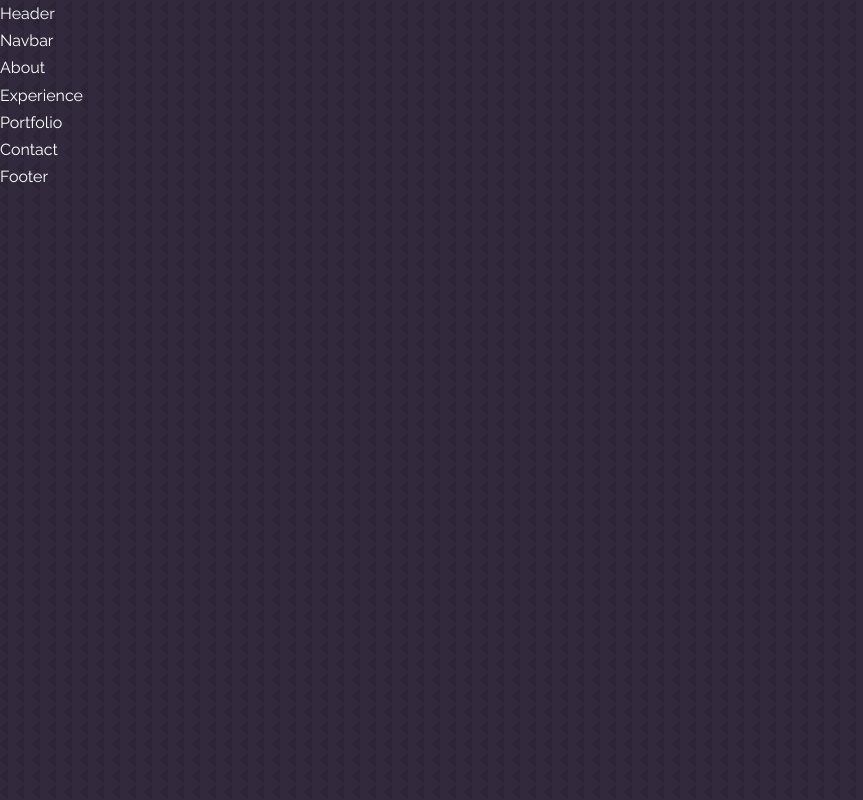
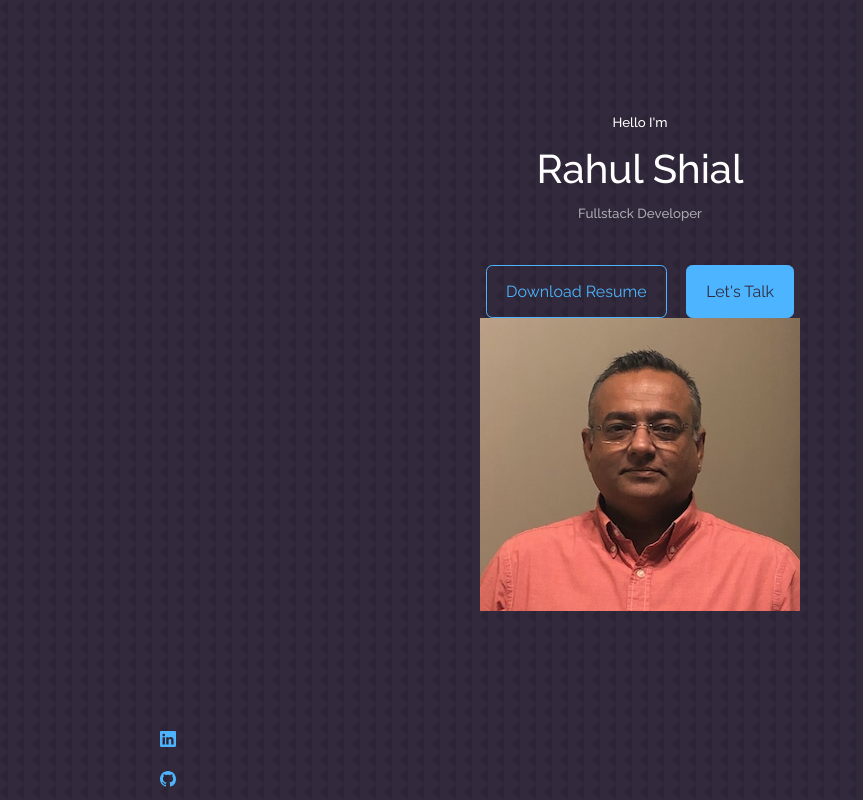
Before and after one commit to rahulshial/portfolio-vite, a React (Vite) app: page / in a window 1280 px wide. Shown: the top 800 px of the page, without its empty margins (0-863 px from the left). Built offline with nearby package versions, Linux system fonts and the light colour scheme.

Commit message:
header section layout

```diff
--- a/package.json
+++ b/package.json
@@ -13,6 +13,7 @@
     "@types/styled-components": "^5.1.26",
     "react": "^18.2.0",
     "react-dom": "^18.2.0",
+    "react-icons": "^4.4.0",
     "react-router-dom": "^6.3.0"
   },
   "devDependencies": {
--- a/src/components/Header/Header.css
+++ b/src/components/Header/Header.css
@@ -0,0 +1,30 @@
+header {
+  height: 100vh;
+  padding-top: 7rem;
+  overflow: hidden;
+}
+
+.header__container {
+  text-align: center;
+  height: 100%;
+  position: relative;
+}
+
+/* CTA */
+.cta {
+  margin-top: 2.5rem;
+  display: flex;
+  gap: 1.2rem;
+  justify-content: center;
+}
+
+/* SOCIALS */
+.header__socials {
+  display: flex;
+  flex-direction: column;
+  align-items: center;
+  gap: 0.8rem;
+  position: absolute;
+  left: 0;
+  bottom: 0.3rem;;
+}
--- a/src/components/Header/Header.tsx
+++ b/src/components/Header/Header.tsx
@@ -1,9 +1,26 @@
 import React from 'react';
+import CTA from './components/CTA/CTA';
+import ME from '@assets/RahulShial.png';
+import Socials from './components/Socials/Socials';
+
 import './Header.css';
 
 const Header = () => {
   return (
-    <div>Header</div>
+    // <div>Header</div>
+    <header>
+      <div className="container header__container">
+        <h5>Hello I'm</h5>
+        <h1>Rahul Shial</h1>
+        <h5 className="text-light">Fullstack Developer</h5>
+        <CTA />
+        <Socials />
+
+        <div className="me"></div>
+        <img src={ME} alt='me' />
+      </div>
+      <a href='#contact' className='scroll__down'>Scroll Down</a>
+    </header>
   );
 };
 
--- /dev/null
+++ b/src/components/Header/components/CTA/CTA.tsx
@@ -0,0 +1,13 @@
+import React from 'react';
+import Resume from '@assets/RahulShial-SoftwareDeveloper.pdf';
+
+const CTA = () => {
+  return (
+    <div className='cta'>
+      <a href={Resume} download className='btn'>Download Resume</a>
+      <a href="#contact" className='btn btn-primary'>Let's Talk</a>
+    </div>
+  );
+};
+
+export default CTA;
--- /dev/null
+++ b/src/components/Header/components/Socials/Socials.tsx
@@ -0,0 +1,13 @@
+import React from 'react';
+import { BsLinkedin, BsGithub } from 'react-icons/bs';
+
+const Socials = () => {
+  return (
+    <div className='header__socials'>
+      <a href='https://www.linkedin.com/in/rahulshial/' target="_blank"><BsLinkedin /></a>
+      <a href='https://github.com/rahulshial/' target="_blank"><BsGithub /></a>
+    </div>
+  );
+};
+
+export default Socials;
--- a/src/main.css
+++ b/src/main.css
@@ -92,7 +92,7 @@ a:hover {
   width: max-content;
   display: inline-block;
   color: vr(--color-primary);
-  padding: 0.75rem, 1.2rem;
+  padding: 0.75rem 1.2rem;
   border-radius: 0.4rem;
   cursor: pointer;
   border: 1px solid var(--color-primary);
@@ -115,3 +115,23 @@ a:hover {
   width: 100%;
   object-fit: cover;
 }
+
+/* MEDI QUERY (MEDIUM DEVICES */
+@media screen and (max-width: 1024px) {
+  .container {
+    width: var(--container-width-md);
+  }
+  section {
+    margin-top: 6rem
+  }
+}
+
+/* MEDI QUERY (SMALL DEVICES */
+@media screen and (max-width: 1024px) {
+  .container {
+    width: var(--container-width-sm);
+  }
+  section > h2 {
+    margin-bottom: 2rem
+  }
+}
```
Also changed, not shown: 2 other files (tests, documents, lock files or other folders).
